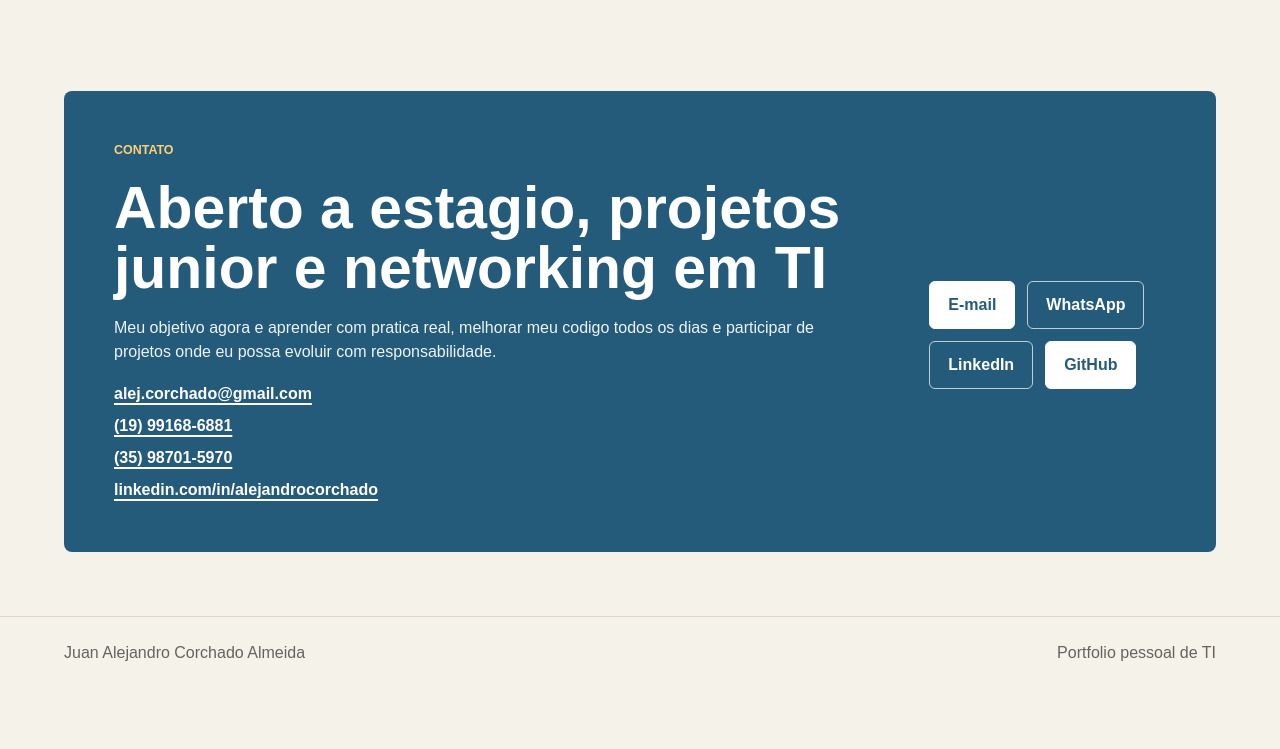
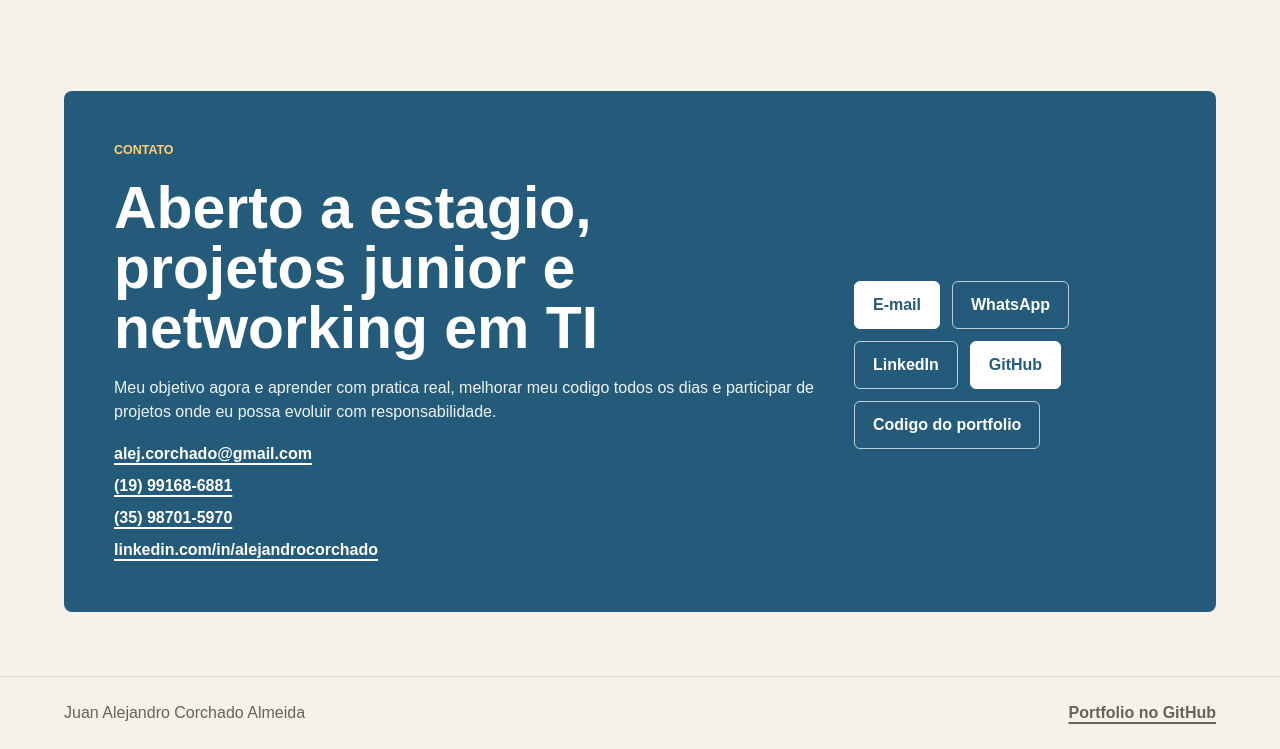
Before and after one commit to alej404T/alej404T.github.io, a plain HTML site: page index.html in a window 1280 px wide. Shown: the part 2881-3630 px from the top of the page. Before the commit the page ends 3570 px from the top, so only its background shows below. Drawn offline with Linux system fonts and the light colour scheme.

Commit message:
Destaca repositorio do portfolio

```diff
--- a/index.html
+++ b/index.html
@@ -221,13 +221,14 @@
         <a class="button secondary" href="https://wa.me/5519991686881" target="_blank" rel="noreferrer">WhatsApp</a>
         <a class="button secondary" href="https://br.linkedin.com/in/alejandrocorchado" target="_blank" rel="noreferrer">LinkedIn</a>
         <a class="button primary" href="https://github.com/alej404T" target="_blank" rel="noreferrer">GitHub</a>
+        <a class="button secondary" href="https://github.com/alej404T/alej404T.github.io" target="_blank" rel="noreferrer">Codigo do portfolio</a>
       </div>
     </section>
   </main>
 
   <footer>
     <span>Juan Alejandro Corchado Almeida</span>
-    <span>Portfolio pessoal de TI</span>
+    <a href="https://github.com/alej404T/alej404T.github.io" target="_blank" rel="noreferrer">Portfolio no GitHub</a>
   </footer>
 
   <script src="script.js"></script>
--- a/styles.css
+++ b/styles.css
@@ -417,6 +417,12 @@ footer {
   border-top: 1px solid var(--line);
 }
 
+footer a {
+  font-weight: 800;
+  text-decoration-thickness: 2px;
+  text-underline-offset: 4px;
+}
+
 @media (max-width: 1100px) {
   .project-grid,
   .skill-grid {
```
Also changed, not shown: 1 other file.
